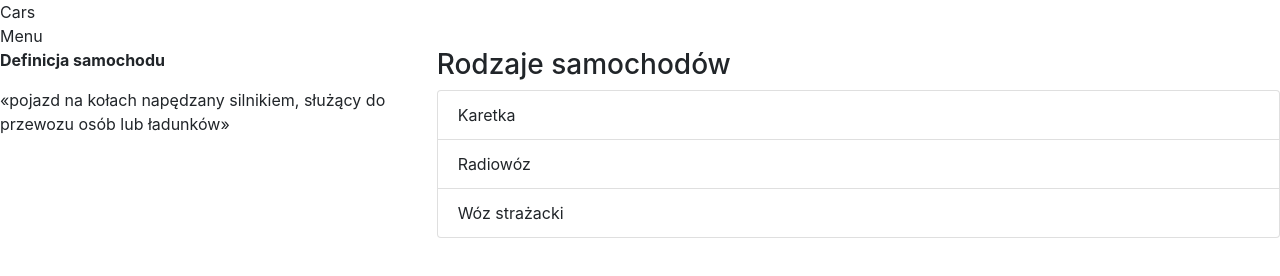
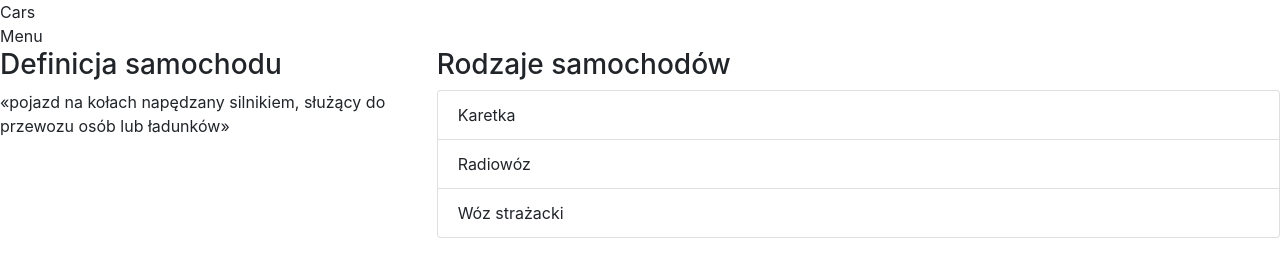
Before and after one commit to Kkwolek98/psm-app, a plain HTML site: page index.html in a window 1280 px wide. Drawn offline with nearby package versions, Linux system fonts and the light colour scheme.

Commit message:
changed to definicja h3

```diff
--- a/index.html
+++ b/index.html
@@ -16,7 +16,7 @@
     </div>
     <div class="row">
         <div class="col-4">
-            <p class="font-weight-bold">Definicja samochodu</p>
+            <h3>Definicja samochodu</h3>
             <p>«pojazd na kołach napędzany silnikiem, służący do przewozu osób lub ładunków»
             </p>
         </div>
```
